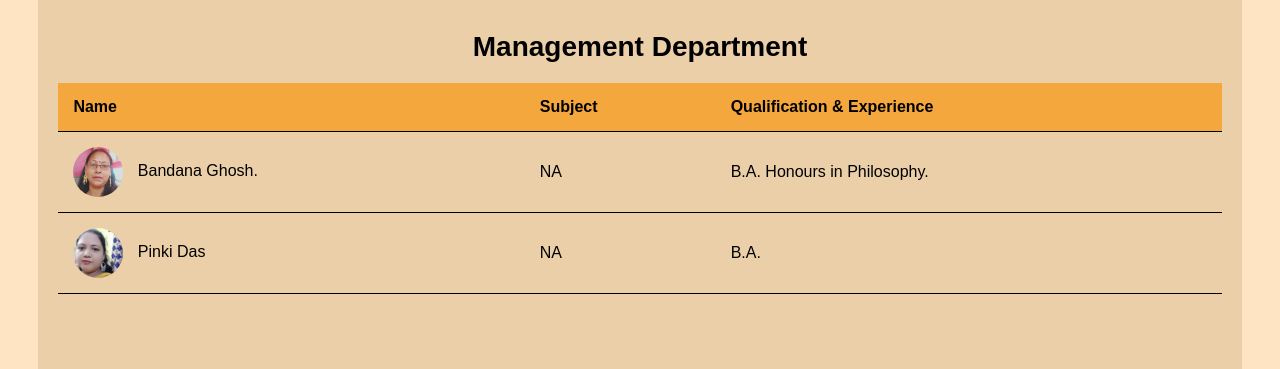
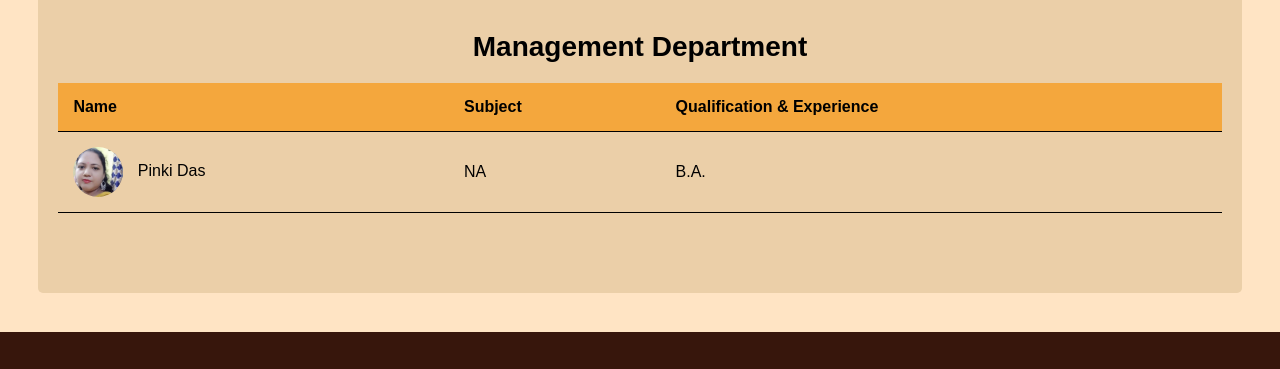
Before and after one commit to buddhanka/site, a plain HTML site: page faculty.html in a window 1280 px wide. Shown: the part 1369-1738 px from the top of the page. Drawn offline with Linux system fonts and the light colour scheme.

Commit message:
Update faculty.html

```diff
--- a/faculty.html
+++ b/faculty.html
@@ -200,14 +200,7 @@
                     </tr>
                 </thead>
                 <tbody>
-                    <tr>
-                        <td>
-                            <img src="Image/Faculty/bg-m.jpg" alt="Faculty 4" class="faculty-image">
-                            Bandana Ghosh.
-                        </td>
-                        <td>NA</td>
-                        <td>B.A. Honours in Philosophy.</td>
-                    </tr>
+
                     <tr>
                         <td>
                             <img src="Image/Faculty/pd-m.jpg" alt="Faculty 4" class="faculty-image">
```
